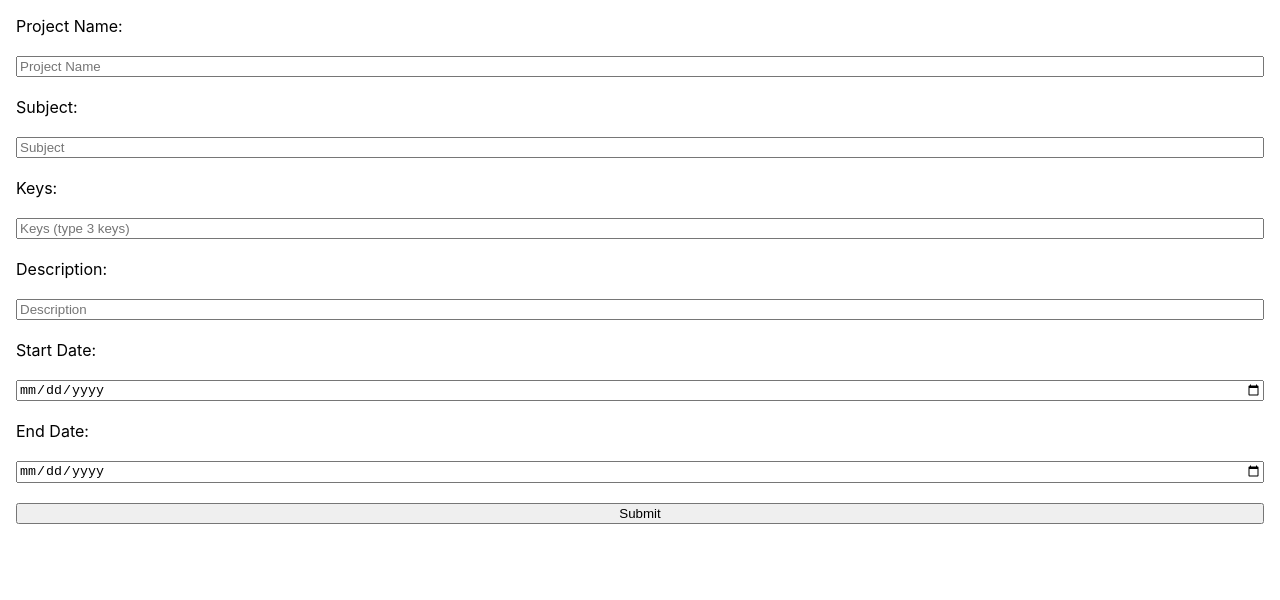
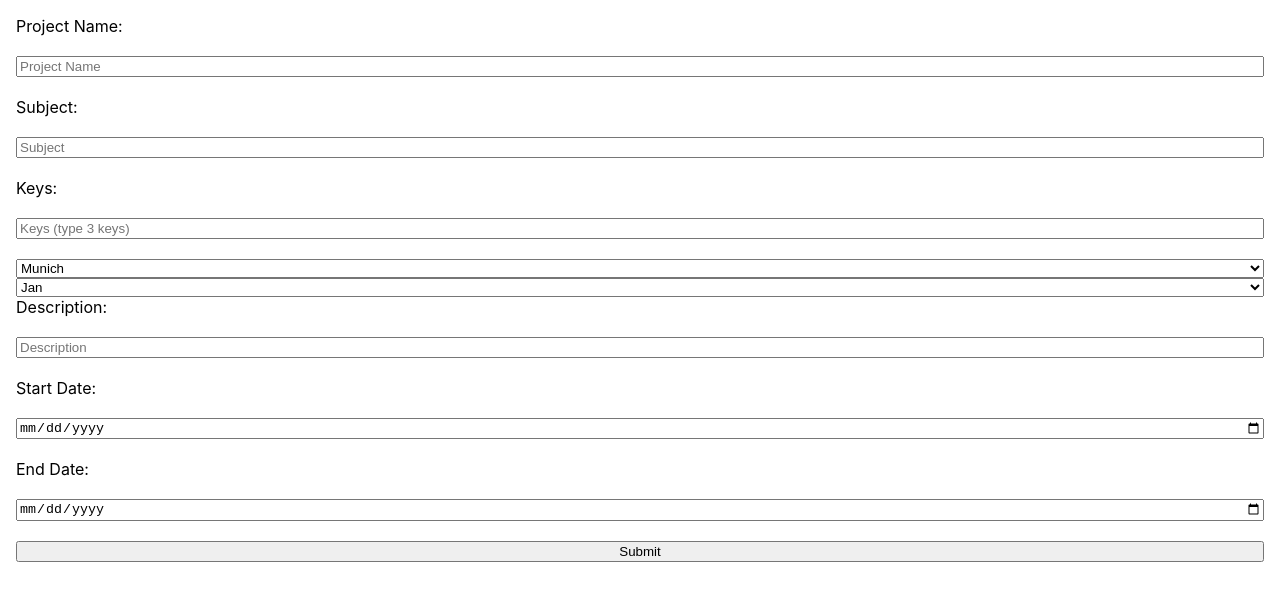
Before and after one commit to Kelly-co/Merege, a React (Create React App) app in the folder client/: page / in a window 1280 px wide. Shown: the top 600 px of the page. Built offline with nearby package versions, Linux system fonts and the light colour scheme.

Commit message:
added branches and collaborators fields

```diff
--- a/client/src/components/Form/Form.jsx
+++ b/client/src/components/Form/Form.jsx
@@ -3,6 +3,12 @@ import { useForm } from "react-hook-form";
 // import { useState } from "react";
 // import { useNavigate } from "react-router-dom";
 import "./Form.css";
+
+const staff = { Munich: ["Jan"], Aveiro: ["José"] };
+
+const defaultValues = {
+  branches: Object.keys(staff)[0],
+};
 
 const Form = () => {
   const {
@@ -10,10 +16,21 @@ const Form = () => {
     handleSubmit,
     watch,
     formState: { errors },
-  } = useForm();
+  } = useForm({ defaultValues });
   const onSubmit = (data) => console.log(data);
 
-  console.log(watch("example")); // watch input value by passing the name of it
+  const activeBranch = watch("branches");
+
+  const branches = Object.keys(staff).map((el) => (
+    <option value={el}>{el}</option>
+  ));
+
+  const collaborators = activeBranch
+    ? staff[activeBranch].map((el) => <option value={el}>{el}</option>)
+    : [];
+
+  console.log("collaborators", collaborators);
+  console.log("activeBranch", activeBranch);
 
   return (
     /* "handleSubmit" will validate your inputs before invoking "onSubmit" */
@@ -45,6 +62,10 @@ const Form = () => {
       />
       {errors.keys && <span>This field is required</span>}
       <br />
+      <select {...register("branches", { required: true })}>{branches}</select>
+      <select {...register("collaborators", { required: true })}>
+        {collaborators}
+      </select>
       <label>Description:</label>
       <br />
       <input
```
